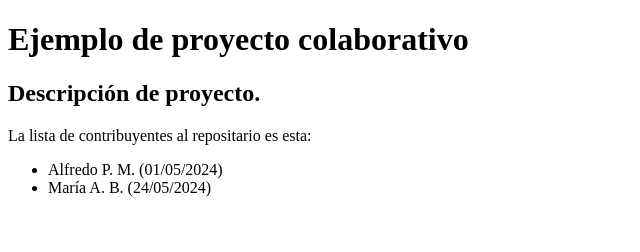
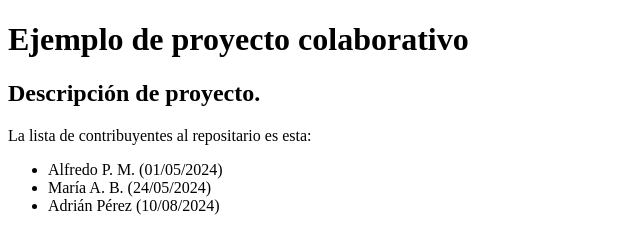
Before and after one commit to ChicoDevel/proyecto1-copy, a plain HTML site: page index.html in a window 1280 px wide. Shown: the whole page, without its empty margins (0-640 px from the left). Drawn offline with Linux system fonts and the light colour scheme.

Commit message:
Update index.html
añadido otro colaborador

```diff
--- a/index.html
+++ b/index.html
@@ -13,6 +13,7 @@
       <ul>
         <li>Alfredo P. M. (01/05/2024)</li>
         <li>María A. B. (24/05/2024)</li>
+        <li>Adrián Pérez (10/08/2024)</li>
       </ul>
     </header>
   </body>
```
